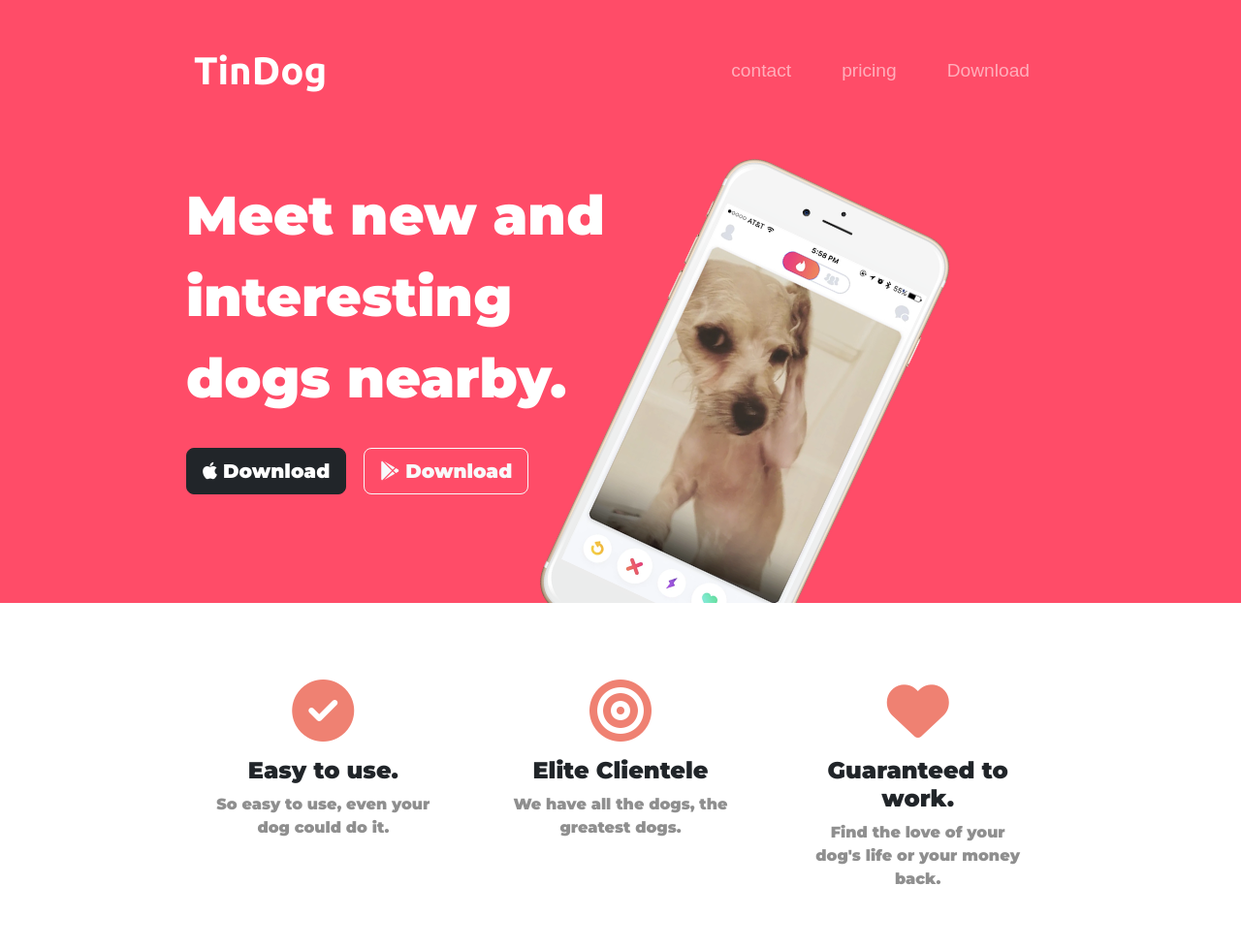
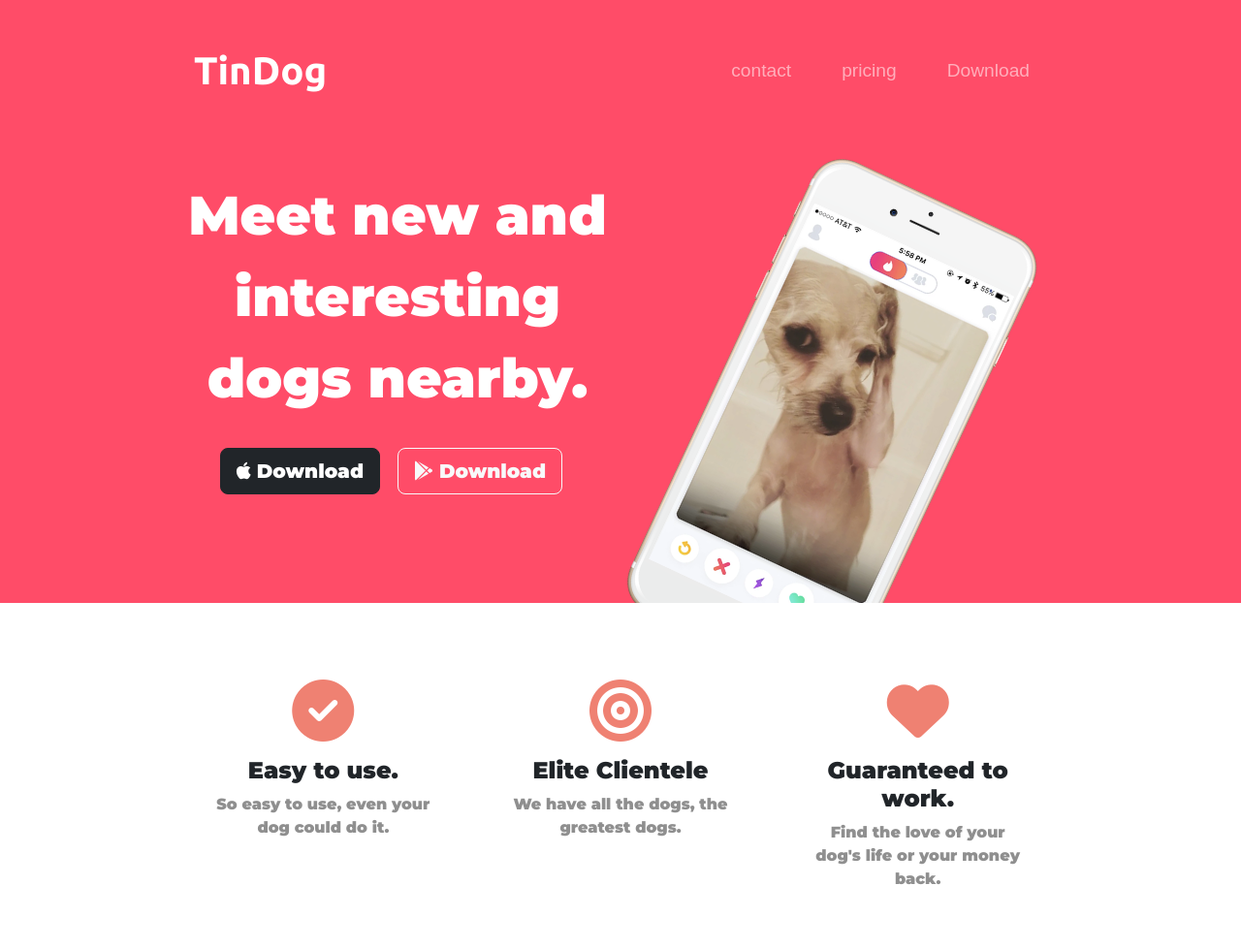
Before and after one commit to ahmedezzat74/TinDog, a plain HTML site: page index.html in a window 1280 px wide. Shown: the top 979 px of the page at 97% size. Drawn offline with nearby package versions, Linux system fonts and the light colour scheme.

Commit message:
Update styles.css

```diff
--- a/css/styles.css
+++ b/css/styles.css
@@ -44,7 +44,7 @@ p {
 
 #title .container-fluid {
     padding: 3% 15% 7% ;
-    text-align: left;
+    /* text-align: left; */
 }
 
 
@@ -81,7 +81,7 @@ p {
     width: 20%;
     transform: rotate(25deg);
     position: absolute;
-    right: 30% ;
+    right: 23% ;
 }
 
 /* feature section  */
@@ -169,7 +169,7 @@ p {
     margin: 20px 10px ;
 }
 
-@media (max-width: 1028px) {
+@media (max-width:1028px){
 
 .title-image{
     transform: rotate(0deg);
@@ -177,8 +177,7 @@ p {
     width: 60%;
 }
 
-#title{
+#title {
     text-align: center;
 }
-
 }
```
